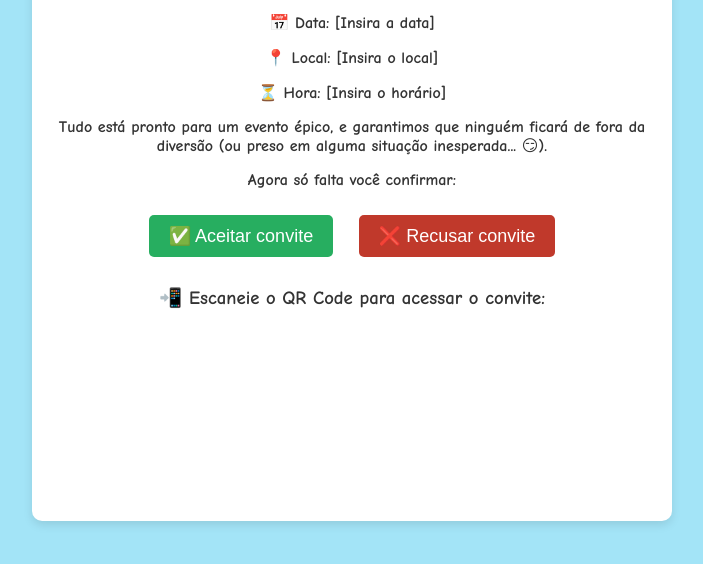
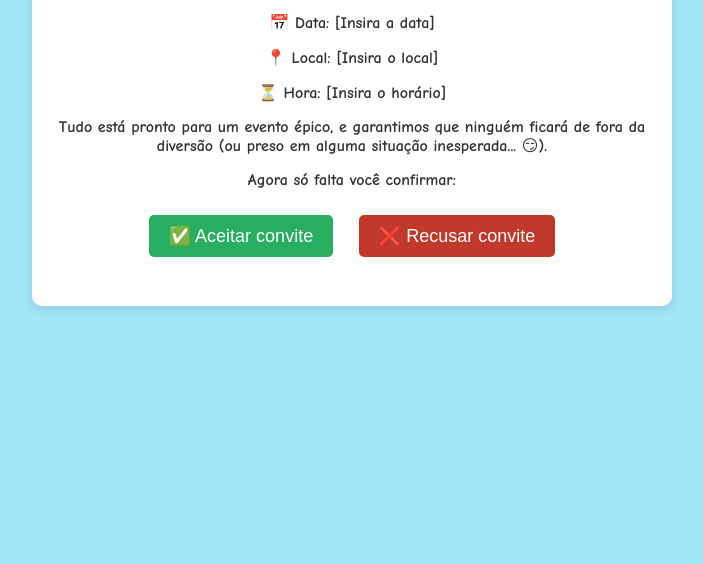
Before and after one commit to Nathanzin/happy-sims-invite, a plain HTML site: page index.html in a window 1280 px wide. Shown: the part 292-856 px from the top of the page, without its empty margins (288-991 px from the left). After the commit the page ends 800 px from the top, so only its background shows below. Drawn offline with Linux system fonts and the light colour scheme; a script that the page names is missing.

Commit message:
Update index.html
remove-qrcode

```diff
--- a/index.html
+++ b/index.html
@@ -29,10 +29,6 @@
             <button class="decline" onclick="sendResponse('Recusou')">❌ Recusar convite</button>
         </div>
         <h3><p id="confirmation-message" class="hidden">🎉 Nos vemos na festa! 🎉</p</h3>
-
-        <div class="qr-container">
-            <p>📲 Escaneie o QR Code para acessar o convite:</p>
-            <canvas id="qrcode"></canvas>
         </div>
     </div>
 
```
